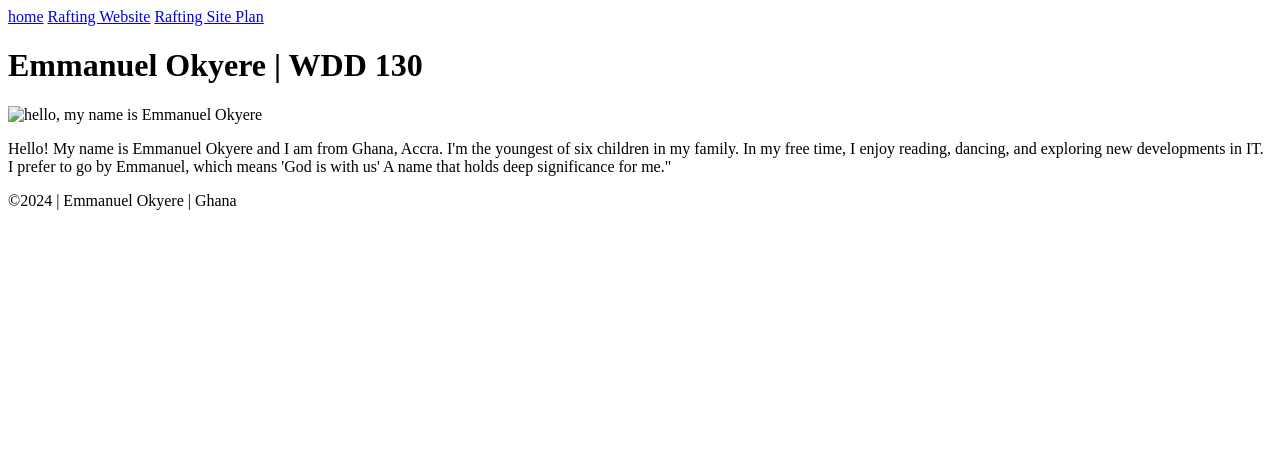
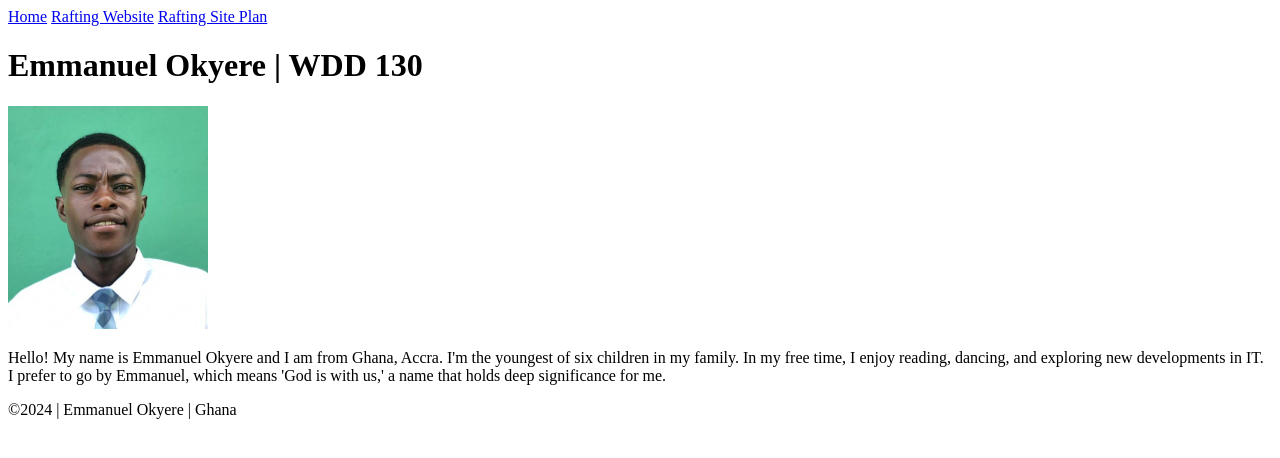
Before and after one commit to EmmaKOkyere/wdd130, a plain HTML site: page index.html in a window 1280 px wide. Drawn offline with Linux system fonts and the light colour scheme.

Commit message:
Fixed image

```diff
--- a/index.html
+++ b/index.html
@@ -2,24 +2,25 @@
 <html lang="en-US">
     <head>
       <meta charset="utf-8">
-      <meta name="viewport" content="width=device-width,initial-scale=1.0">
+      <meta name="viewport" content="width=device-width, initial-scale=1.0">
       <title>Emmanuel Okyere | WDD 130</title>
     </head>
     <body>
       <header>
         <nav>
-          <a href="#">home</a>
+          <a href="#">Home</a>
           <a href="wwr/">Rafting Website</a>
           <a href="wwr/site-plan-rafting.html">Rafting Site Plan</a>
         </nav>
       </header>
       <main>
         <h1>Emmanuel Okyere | WDD 130</h1>
-        <img src="/images/profile.jpg" alt="hello, my name is Emmanuel Okyere" width="200">
-        <p>Hello! My name is Emmanuel Okyere and I am from Ghana, Accra. I'm the youngest of six children in my family. In my free time, I enjoy reading, dancing, and exploring new developments in IT. I prefer to go by Emmanuel, which means 'God is with us' A name that holds deep significance for me." </p>
+        <!-- Adjusted the image path to be relative -->
+        <img src="images/profile.jpg" alt="hello, my name is Emmanuel Okyere" width="200">
+        <p>Hello! My name is Emmanuel Okyere and I am from Ghana, Accra. I'm the youngest of six children in my family. In my free time, I enjoy reading, dancing, and exploring new developments in IT. I prefer to go by Emmanuel, which means 'God is with us,' a name that holds deep significance for me.</p>
       </main>
       <footer>
          <p>©2024 | Emmanuel Okyere | Ghana</p>
       </footer>
     </body>
-  </html>
+</html>
```
Also changed, not shown: images/profile.jpg (renamed from profile.jpg).
